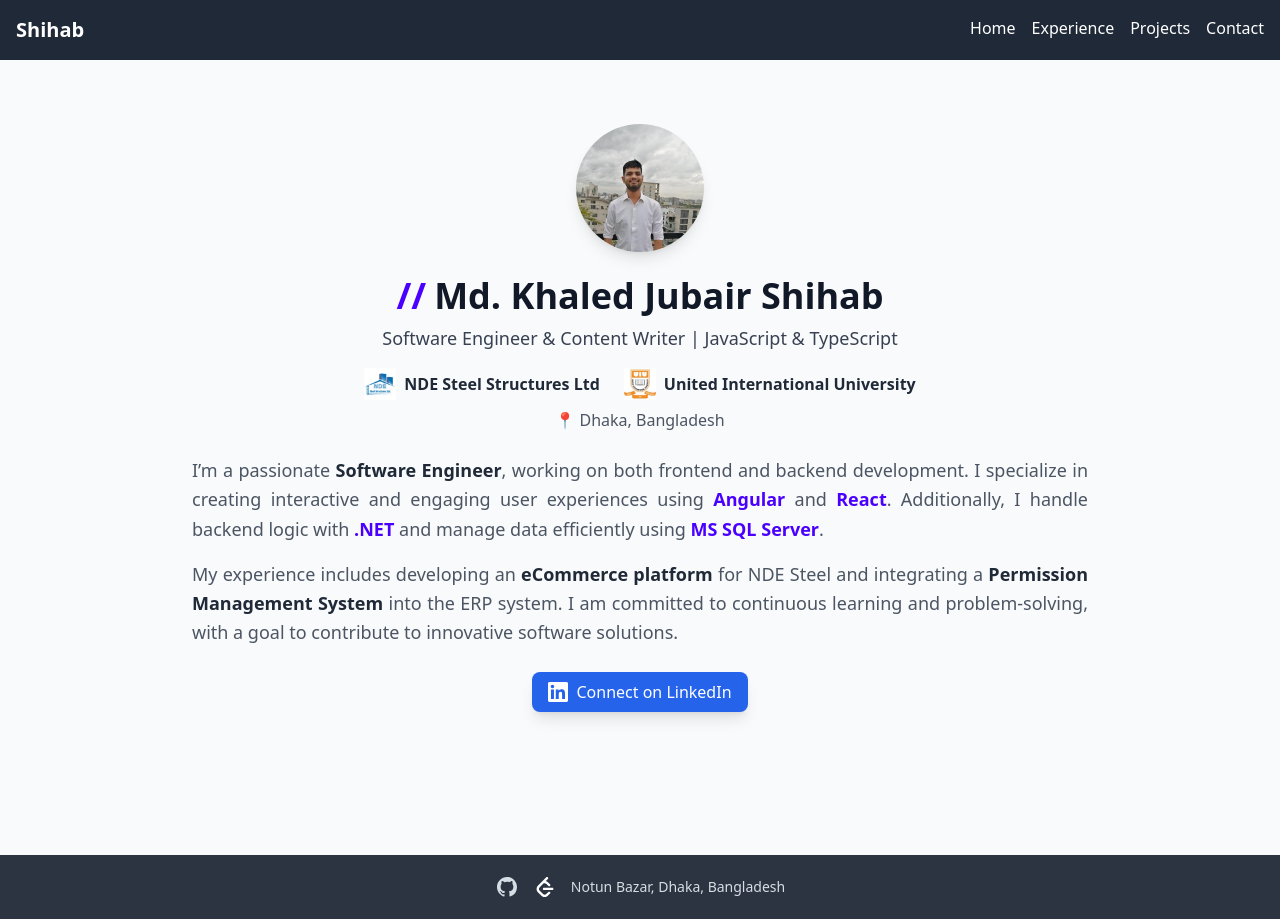
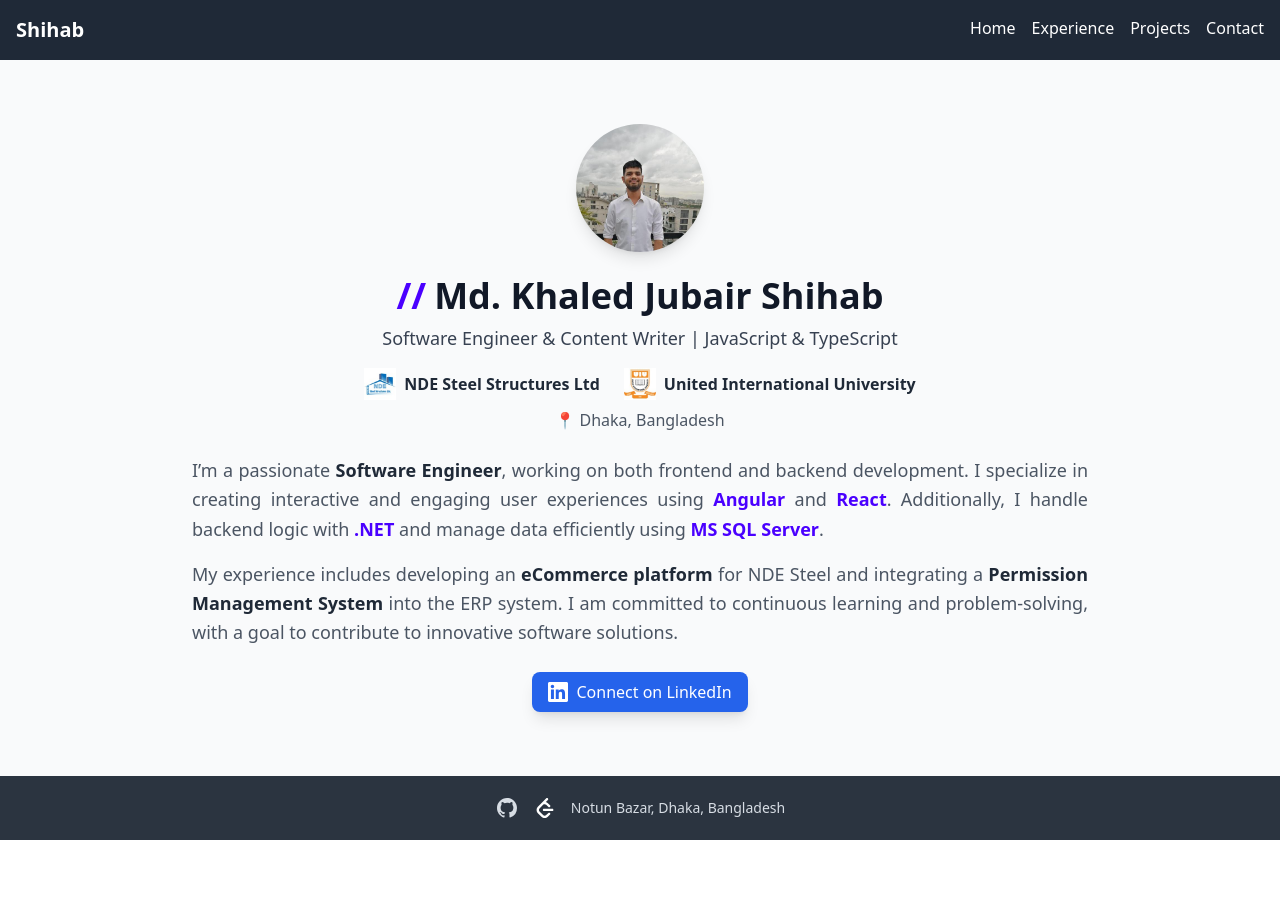
Before and after one commit to bymshihab/portfolioShihab, an Angular app: page / in a window 1280 px wide. After the commit the page ends 840 px from the top, so only its background shows below. Built offline with nearby package versions, Linux system fonts and the light colour scheme.

Commit message:
refactor layout structure to use flexbox for better responsiveness and add footer

```diff
--- a/src/app/app.component.html
+++ b/src/app/app.component.html
@@ -1,5 +1,9 @@
-<app-navbar></app-navbar>
-<div class="bg-gray-50 min-h-[49.7rem]">
-  <router-outlet></router-outlet>
+<div class="flex flex-col min-h-screen">
+  <app-navbar></app-navbar>
+
+  <div class="flex-grow bg-gray-50">
+    <router-outlet></router-outlet>
+  </div>
+
+  <app-footer class="mt-auto"></app-footer>
 </div>
-<app-footer></app-footer>
```
